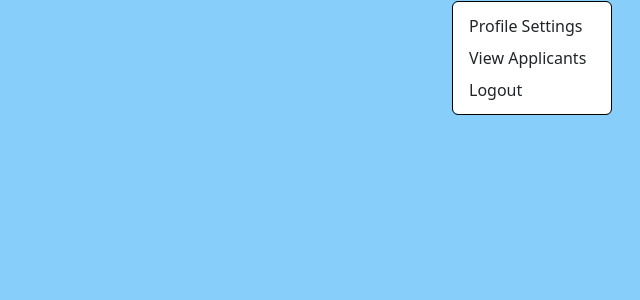
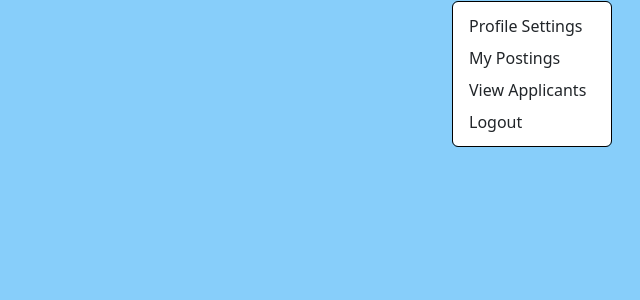
Before and after one commit to jackdkdf/AidAll, a Django app: page /posting/list in a window 1280 px wide, after a click that opens the changed part. Shown: the part 62-362 px from the top of the page, without its empty margins (640-1280 px from the left). Run offline with Django 5.2, Linux system fonts and the light colour scheme; the visitor is signed in with stand-in values (Sample User, id 1); data that the repository does not hold is empty; some libraries are stand-ins or nearby versions.

Commit message:
fixed styling

```diff
--- a/core/templates/core/navbar.html
+++ b/core/templates/core/navbar.html
@@ -31,6 +31,7 @@
                     </a>
                     <div class="dropdown-menu dropdown-menu-end mt-3" aria-labelledby="navbarDropdownMenuLink" style="border: 1px solid black">
                         <a class="dropdown-item" href="#">Profile Settings</a>
+                        <a class="dropdown-item" href="{% url 'application-list' %}">My Postings</a>
                         <a class="dropdown-item" href="{% url 'application-list' %}">View Applicants</a>
                         <form method="post" action="{% url 'account_logout' %}" class="m-0">
                             {% csrf_token %}
--- a/core/templates/core/posting_list.html
+++ b/core/templates/core/posting_list.html
@@ -38,9 +38,7 @@
                                 <div class="col-2" for="Hours">
                                     <h6>{{posting.hours}}</h6>
                                 </div>
-                                <div class="col-4" for="Description" style="text-overflow: ellipsis;
-                                white-space: nowrap;
-                                overflow: hidden;">
+                                <div class="col-4" for="Description" style="text-overflow: ellipsis; white-space: nowrap; overflow: hidden;">
                                     <p class="card-text">{{posting.description}}</p>
                                 </div>
                             </div>
```
